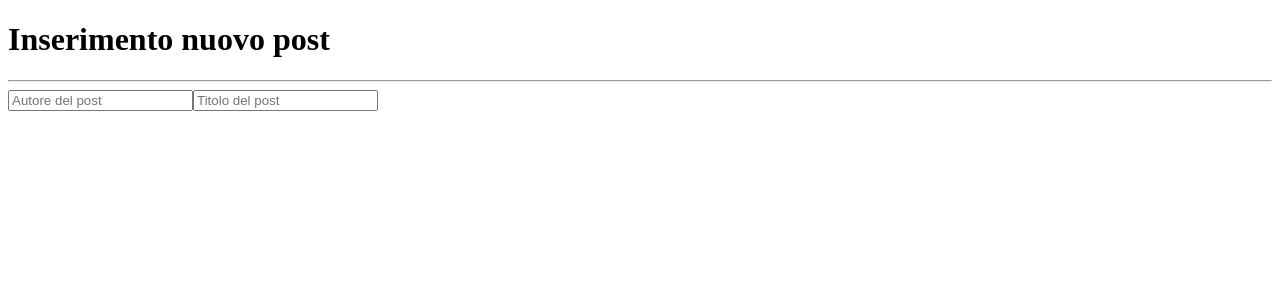
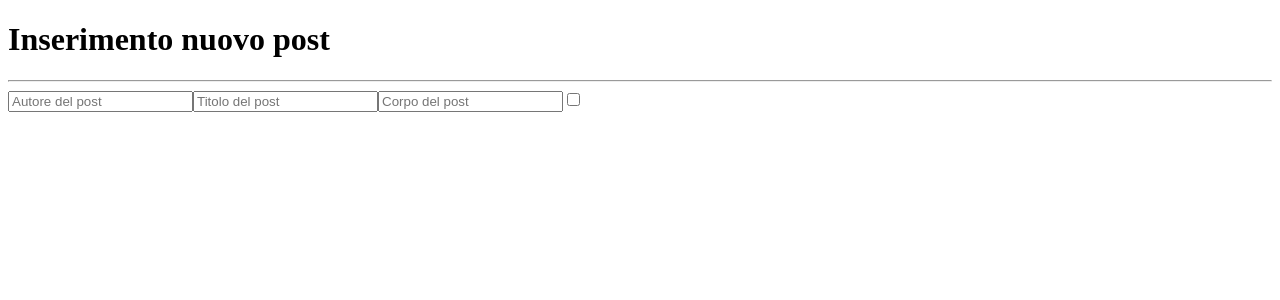
Before and after one commit to lorenzosalti/react-post-form, a React (Vite) app: page / in a window 1280 px wide. Shown: the top 300 px of the page. Built offline with nearby package versions, Linux system fonts and the light colour scheme.

Commit message:
feat: add body and public inputs

```diff
--- a/src/App.jsx
+++ b/src/App.jsx
@@ -5,13 +5,17 @@ function App() {
 
   const [postData, setPostData] = useState({
     author: "",
-    title: ""
+    title: "",
+    body: "",
+    public: false
   })
 
   function handlePostData(event) {
+    const eventValue = event.target.type === "checkbox" ? event.target.checked : event.target.value
+
     setPostData(prev => ({
       ...prev,
-      [event.target.name]: event.target.value
+      [event.target.name]: eventValue
     }))
   }
 
@@ -24,6 +28,7 @@ function App() {
 
       <form>
 
+        {/* Autore del post */}
         <input
           type="text"
           name="author"
@@ -32,13 +37,31 @@ function App() {
           placeholder="Autore del post"
         />
 
-
+        {/* Titolo del post */}
         <input
           type="text"
           name="title"
           value={postData.title}
           onChange={handlePostData}
           placeholder="Titolo del post"
+        />
+
+        {/* Corpo del post */}
+        <input
+          type="text"
+          name="body"
+          value={postData.body}
+          onChange={handlePostData}
+          placeholder="Corpo del post"
+        />
+
+        {/* Pubblicazione del post */}
+        <input
+          type="checkbox"
+          name="public"
+          value={postData.public}
+          onChange={handlePostData}
+          placeholder="Pubblicazione del post"
         />
 
       </form>
```
